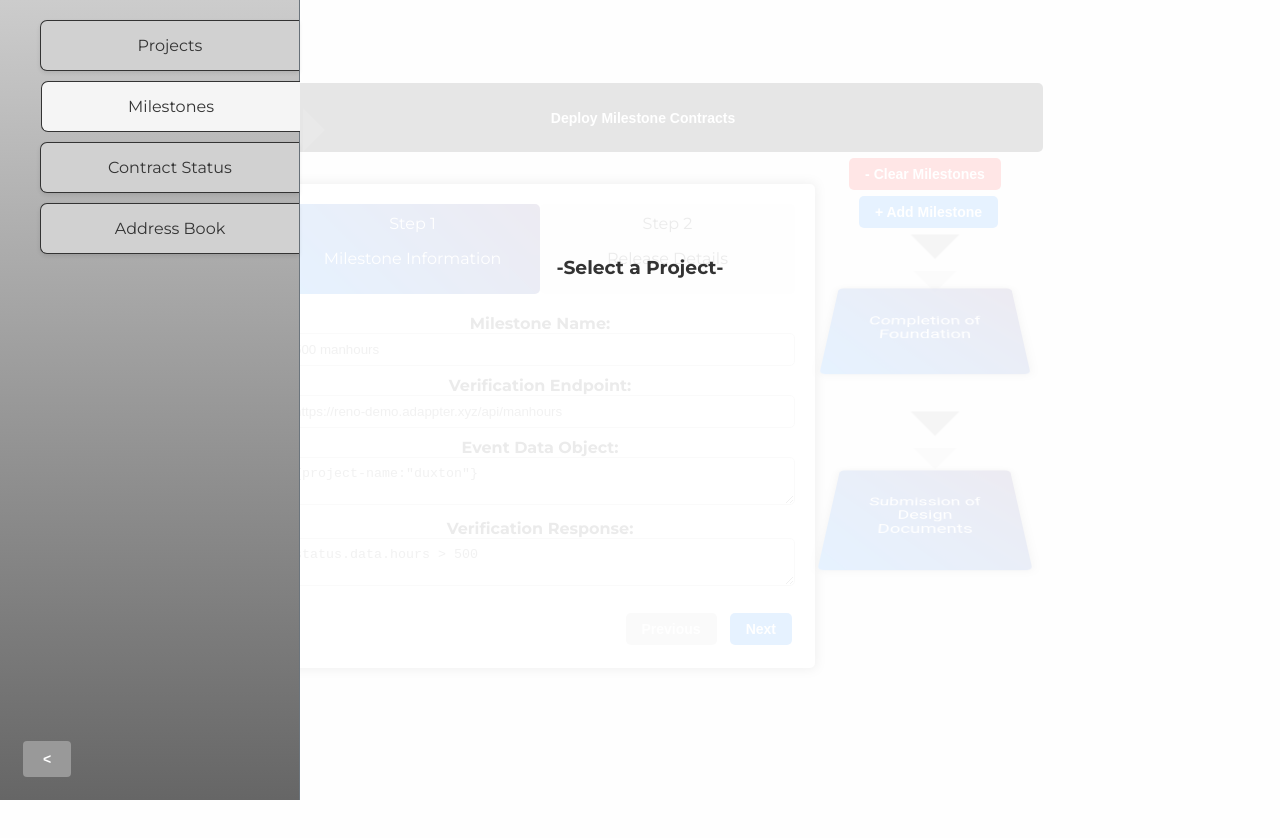
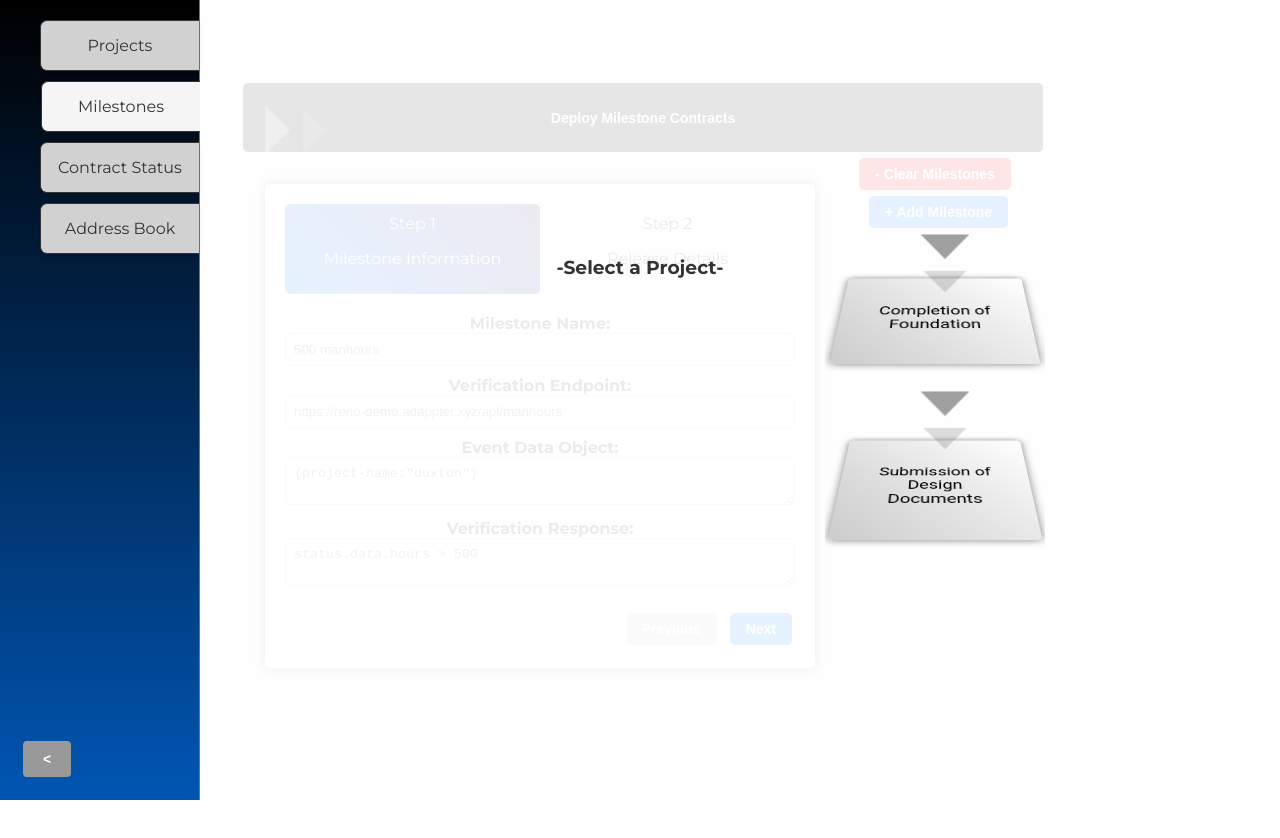
Before and after one commit to ramenpepe/circlehackathon, a React (Create React App) app in the folder cstream/: page / in a window 1280 px wide. Both pictures are taken after a click on the item "Milestones". Shown: the top 838 px of the page. Built offline with nearby package versions, Linux system fonts and the light colour scheme.

Commit message:
modified:   cstream/src/components/nav/LeftNavBar.css

```diff
--- a/cstream/src/components/address/AddressBook.css
+++ b/cstream/src/components/address/AddressBook.css
@@ -40,7 +40,7 @@
   margin: 5px;
   padding: 10px;
   display:inline-block;
-  max-width:350px;
+  width:200px;
   background-color: #fff;
   box-shadow: 0 2px 4px rgba(0, 0, 0, 0.5);
   transform: perspective(500px) rotateY(20deg);
--- a/cstream/src/components/diagram/Diagram.css
+++ b/cstream/src/components/diagram/Diagram.css
@@ -1,7 +1,10 @@
 .container {
   display: flex;
   align-items: center;
-  width: 100%;
+  width: 110%;
+  height:80%;
+  overflow-y:auto;
+  overflow-x:visible;
 }
 .container.vertical {
   flex-direction: column;
@@ -10,16 +13,18 @@
   flex-direction: row;
 }
 .box {
-  margin: 15px;
+  position:relative;
+  margin: 5px;
   padding: 45px 20px;
   text-align: center;
   border-radius: 5px;
   width: 150px;
+  z-index:5;
   cursor:pointer;
-  color: white;
+  color: rgb(0, 0, 0);
   font-family: 'Roboto', sans-serif;
   font-size: 18px;
-background: linear-gradient(45deg, var(--primary-color), rgba(28, 4, 92, 0.822));
+background: linear-gradient(45deg, #CCC, #FFF);
 }
 .box .box{
 width:200px;  font-size:16px; padding: 6px;
@@ -37,6 +42,7 @@ max-width:200px; display:inline-block;
 
 .arrow {
   position: absolute;
+  z-index:10;
   left: calc(50% - 10px); /* Updated this line */
   width: 0;
   height: 0;
@@ -61,6 +67,7 @@ max-width:200px; display:inline-block;
 .arrow-container.left,  .arrow-container.right {
 height: 100%;
 width: 30px;
+z-index:1;
 flex-direction: row;
 }
 
@@ -139,6 +146,7 @@ transition: transform 0.5s;
 transform: perspective(500px) rotateX(0deg);
 background: var(--primary-color);
  box-shadow:0 0px 0px 0px #FFF;
+ z-index:15;
 }
 
 .horizontal .box:hover {
--- a/cstream/src/components/nav/LeftNavBar.css
+++ b/cstream/src/components/nav/LeftNavBar.css
@@ -1,6 +1,6 @@
 .left-nav-bar {
-  width: 300px; height:100vh;
-  background:linear-gradient(#CCC, #666);
+  width: 200px; height:100vh;
+  background:linear-gradient(#000000, #0056b3);
   padding: 20px;
   box-sizing: border-box;
   border-right: 1px solid var(--secondary-color);
@@ -36,7 +36,7 @@
 
 .nav-item:hover {
   background-color: var(--secondary-color);
-  color: #fff;
+  color: #fff; box-shadow: 0 0 5px 1px inset #000;
 }
 .nav-item.active{ margin-right:-21px; margin-left:21px;
 background:#F5F5F5;  box-shadow: none; border: 1px solid; border-right:none;
```
